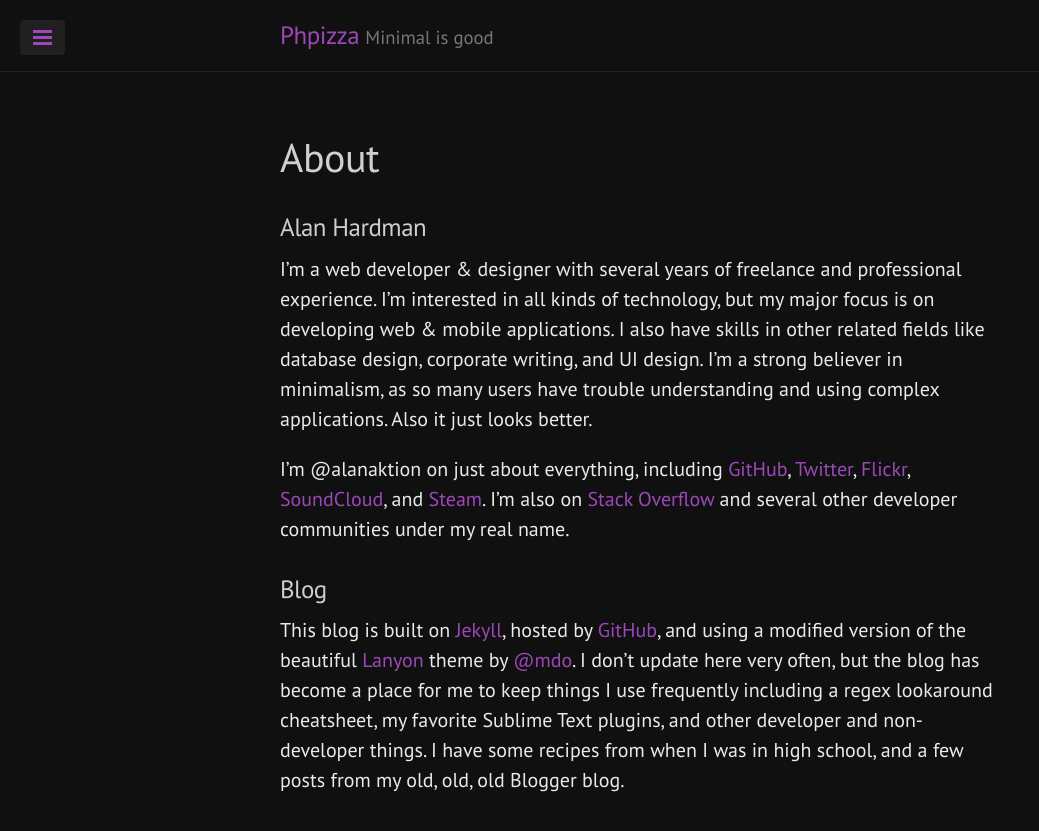
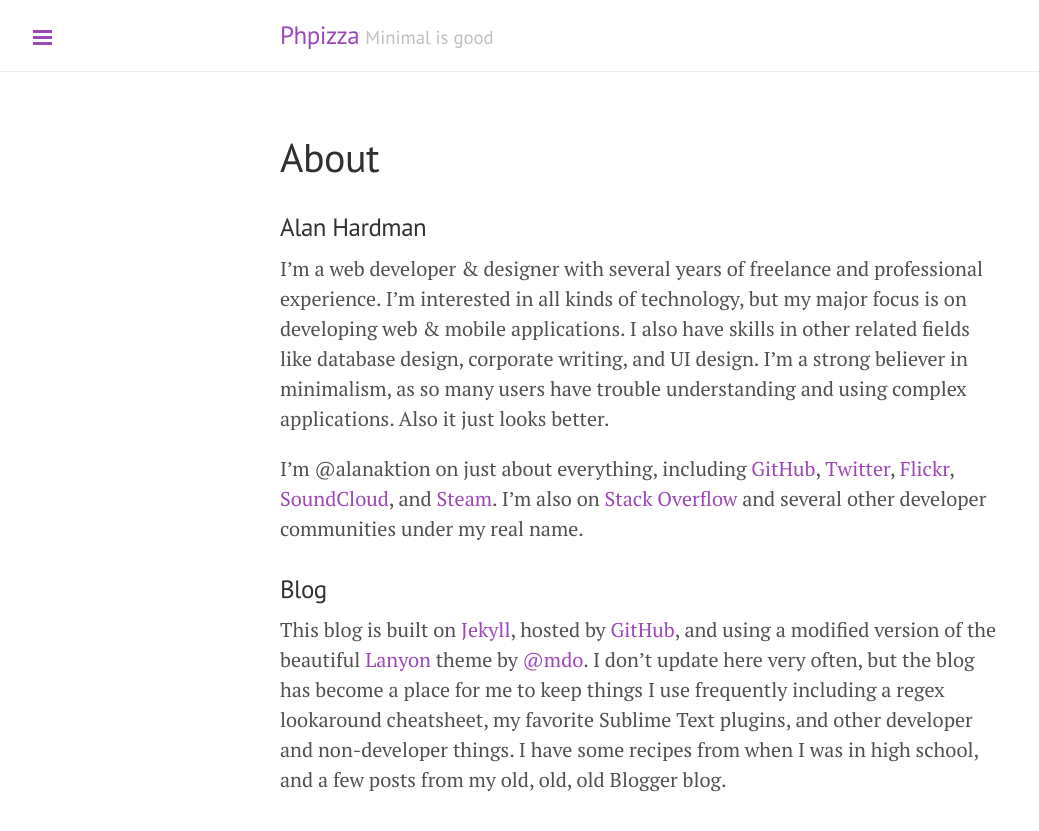
Before and after one commit to Alanaktion/alanaktion.github.io, a Jekyll site: the page built from about.md, in a window 1280 px wide. Shown: the top 831 px of the page, without its empty margins (0-1039 px from the left). Built offline with Jekyll 4.4.1, drawn with Linux system fonts in a browser that asks for light colours; Markdown is read by kramdown in place of the engine named in the settings.

Commit message:
Disabling Lanyon Dark, adding lanyon-theme-sr for light themes.

```diff
--- a/_includes/head.html
+++ b/_includes/head.html
@@ -21,7 +21,8 @@
   <link rel="stylesheet" href="{{ site.baseurl }}public/css/poole.css">
   <link rel="stylesheet" href="{{ site.baseurl }}public/css/syntax.css">
   <link rel="stylesheet" href="{{ site.baseurl }}public/css/lanyon.css">
-  <link rel="stylesheet" href="{{ site.baseurl }}public/css/lanyon-dark.css">
+  <link rel="stylesheet" href="{{ site.baseurl }}public/css/lanyon-theme-sr.css">
+  <link rel="alternate stylesheet" href="{{ site.baseurl }}public/css/lanyon-dark.css">
   <link rel="stylesheet" href="{{ site.baseurl }}public/css/style.css">
   <link rel="stylesheet" href="https://fonts.googleapis.com/css?family=PT+Serif:400,400italic,700%7CPT+Sans:400">
 
--- /dev/null
+++ b/public/css/lanyon-theme-sr.css
@@ -0,0 +1,17 @@
+/**
+ * Saints Row Theme
+ *
+ * Apply by adding .theme-sr to <body>
+ *
+ * @base-color: 9C48B8;
+ */
+.theme-sr .sidebar-nav-item.active,
+.theme-sr #sidebar-checkbox:checked ~ .sidebar-toggle {
+	background-color: #9c48b8;
+}
+.theme-sr code,
+.theme-sr .container a,
+.theme-sr .sidebar-toggle,
+.theme-sr .related-posts li a:hover {
+	color: #9c48b8;
+}
```
